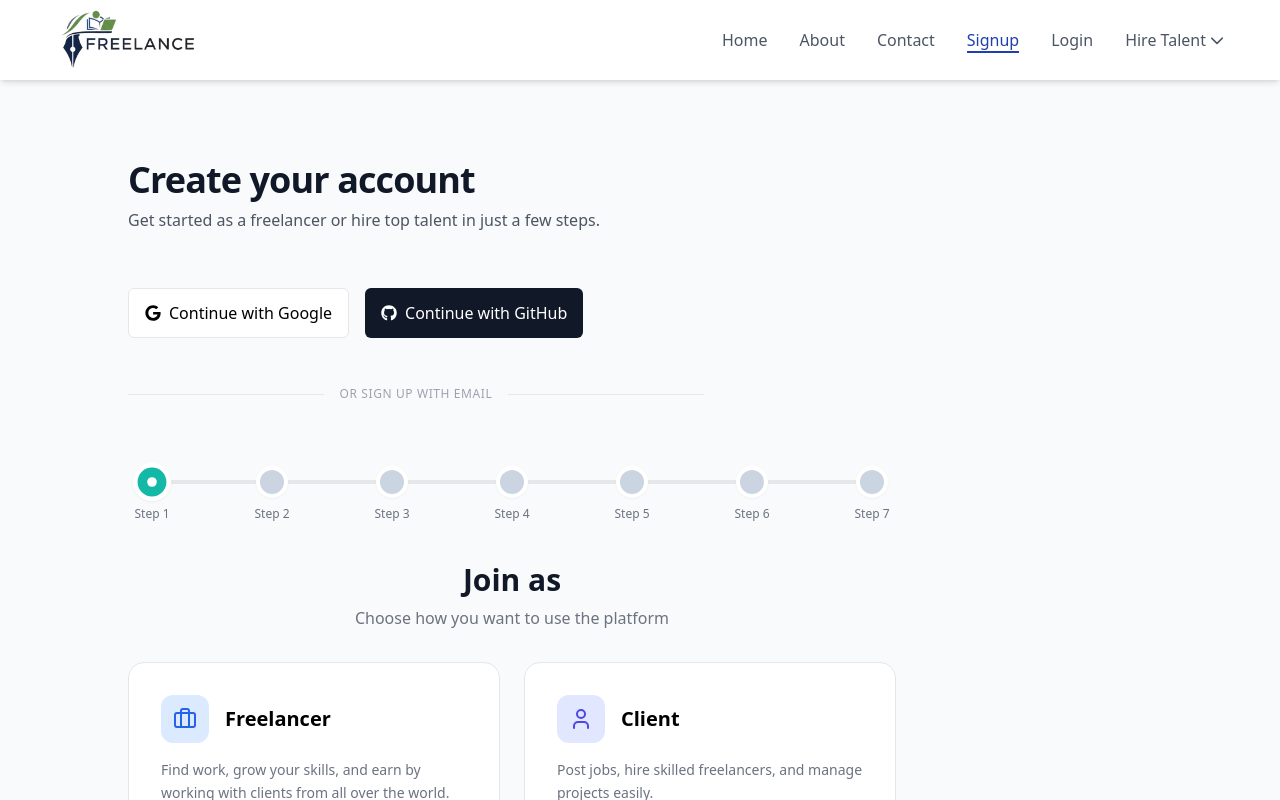
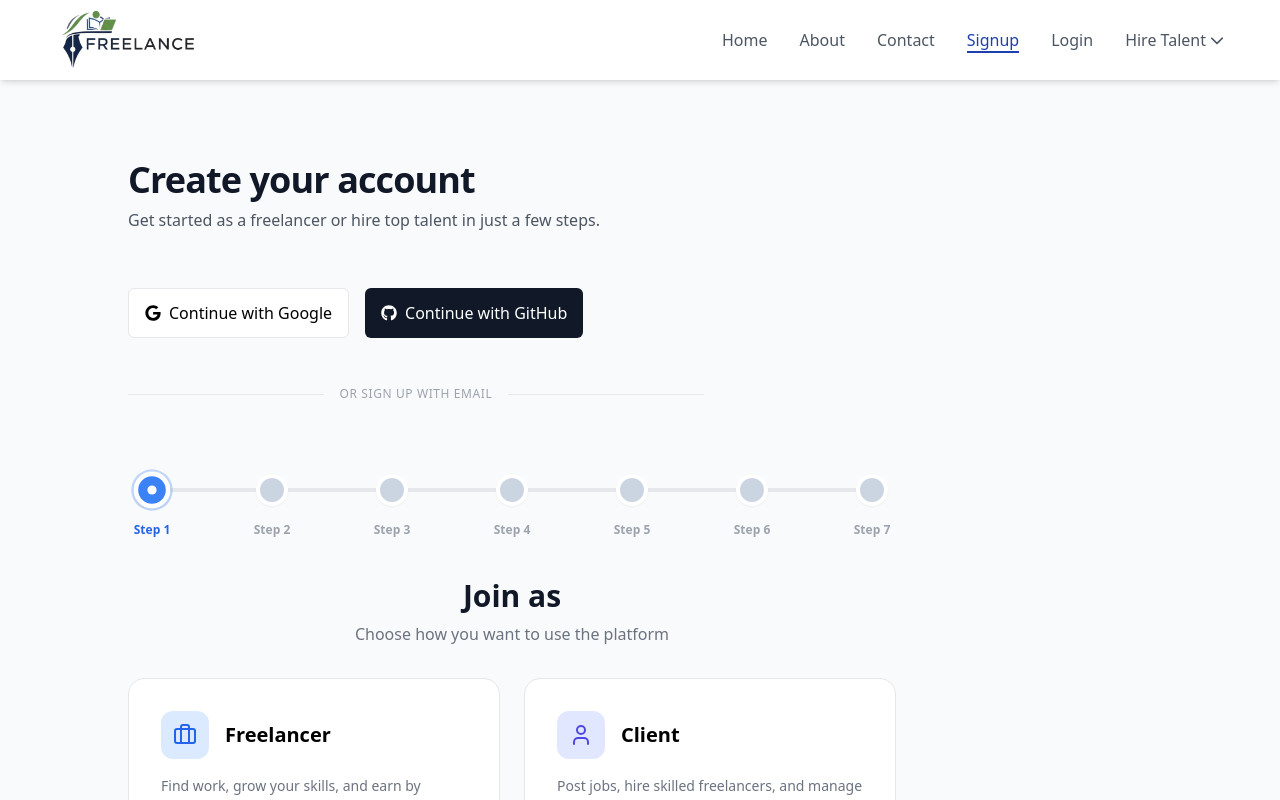
Before and after one commit to Alihaider592/freelance, a React (Create React App) app in the folder freelancing-app/: page /signup in a window 1280 px wide. Shown: the top 800 px of the page. Built offline with nearby package versions, Linux system fonts and the light colour scheme.

Commit message:
change the style

```diff
--- a/freelancing-app/src/components/forms/signup/comman/TopProgressBar.jsx
+++ b/freelancing-app/src/components/forms/signup/comman/TopProgressBar.jsx
@@ -1,21 +1,20 @@
 import { motion } from "framer-motion";
-import { Check } from "lucide-react"; // Optional: npm i lucide-react
+import { Check } from "lucide-react"; // npm i lucide-react
 
 const TopProgressBar = ({ step, totalSteps }) => {
   // Calculate width for the progress line
   const progress = ((step - 1) / (totalSteps - 1)) * 100;
 
   return (
-    <div className="relative w-full py-4 px-2">
-      {/* Container for the line and dots */}
+    <div className="relative w-full py-6 px-2">
       <div className="relative flex items-center justify-between w-full">
 
-        {/* Background Track */}
+        {/* Background Track (Gray) */}
         <div className="absolute top-1/2 left-0 w-full h-1 bg-gray-200 -translate-y-1/2 rounded-full" />
 
-        {/* Animated Progress Line */}
+        {/* Animated Progress Line (Blue) */}
         <motion.div
-          className="absolute top-1/2 left-0 h-1 bg-teal-500 -translate-y-1/2 rounded-full origin-left"
+          className="absolute top-1/2 left-0 h-1 bg-blue-500 -translate-y-1/2 rounded-full origin-left"
           initial={{ width: "0%" }}
           animate={{ width: `${progress}%` }}
           transition={{ duration: 0.5, ease: "easeInOut" }}
@@ -32,20 +31,29 @@ const TopProgressBar = ({ step, totalSteps }) => {
               <motion.div
                 initial={false}
                 animate={{
-                  backgroundColor: isCompleted || isActive ? "#14b8a6" : "#cbd5e1", // teal-500 or slate-300
-                  scale: isActive ? 1.2 : 1,
+                  // Updated hex to #3b82f6 (Tailwind Blue 500)
+                  backgroundColor: isCompleted || isActive ? "#3b82f6" : "#cbd5e1",
+                  scale: isActive ? 1.15 : 1,
                 }}
-                className={`flex items-center justify-center w-8 h-8 rounded-full border-4 border-white shadow-sm transition-colors duration-300`}
+                className={`flex items-center justify-center w-8 h-8 rounded-full border-4 border-white shadow-sm transition-colors duration-300 ${
+                  isActive ? "ring-2 ring-blue-500/30" : ""
+                }`}
               >
                 {isCompleted ? (
                   <Check className="w-4 h-4 text-white" strokeWidth={3} />
                 ) : (
-                  <div className={`w-2 h-2 rounded-full ${isActive ? 'bg-white' : 'bg-transparent'}`} />
+                  <div
+                    className={`w-2 h-2 rounded-full transition-colors ${
+                      isActive ? 'bg-white' : 'bg-transparent'
+                    }`}
+                  />
                 )}
               </motion.div>
 
-              {/* Step Label (Optional) */}
-              <div className="absolute -bottom-6 left-1/2 -translate-x-1/2 text-xs font-medium text-gray-500 whitespace-nowrap">
+              {/* Step Label */}
+              <div className={`absolute -bottom-8 left-1/2 -translate-x-1/2 text-xs font-semibold whitespace-nowrap transition-colors duration-300 ${
+                isActive || isCompleted ? "text-blue-600" : "text-gray-400"
+              }`}>
                 Step {stepNumber}
               </div>
             </div>
```
